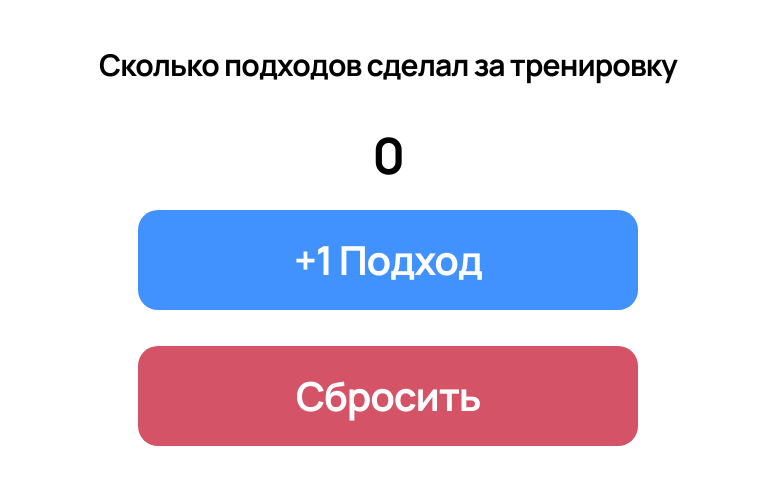
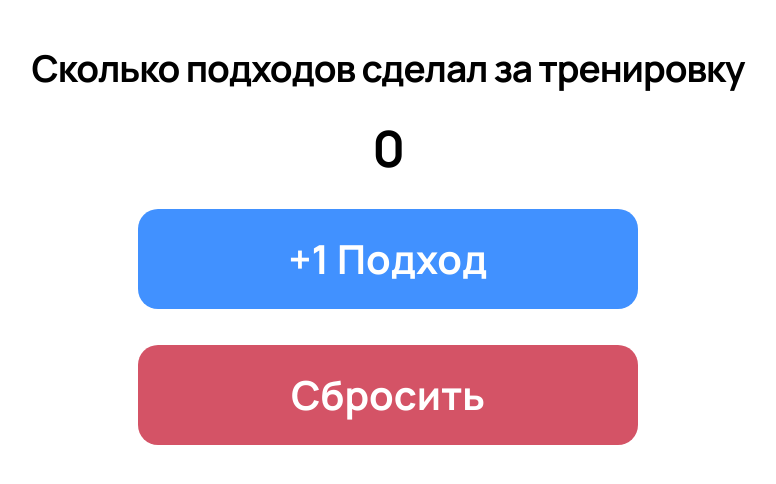
Before and after one commit to DmitryBulaev/counter-app, a plain HTML site: page index.html in a window 1280 px wide. Shown: the whole page, without its empty margins (252-1028 px from the left). Drawn offline with Linux system fonts and the light colour scheme.

Commit message:
refactoring index.css and index.html

```diff
--- a/index.css
+++ b/index.css
@@ -5,8 +5,6 @@ body {
 
 button {
   font-family: inherit;
-  font-weight: 700;
-  cursor: pointer;
 }
 
 .container {
@@ -16,25 +14,7 @@ button {
   width: 100%;
 }
 
-.title-wrapper {
-  margin-bottom: 50px;
-}
-
-.title {
-  font-size: 30px;
-  text-align: center;
-}
-
-.counter-wrapper {
-  margin-bottom: 30px;
-}
-
 .counter {
-  font-size: 50px;
-  text-align: center;
-}
-
-.button-wrapper {
   display: flex;
   flex-direction: column;
   justify-content: center;
@@ -42,29 +22,34 @@ button {
   gap: 36px;
 }
 
-.counter-addButton,
-.counter-resetButton {
+.counter__title {
+  font-size: 37px;
+  text-align: center;
+}
+
+.counter__value {
+  font-size: 50px;
+}
+
+.counter__addButton,
+.counter__resetButton {
   background-color: #4191ff;
   border-radius: 20px;
   height: 100px;
   width: 500px;
   border: none;
-}
-
-.counter-addButton:hover,
-.counter-resetButton:hover {
-  opacity: 0.6;
-}
-
-.counter-addButton_text,
-.counter-resetButton_text {
-  margin: 0 auto;
   font-size: 40px;
   line-height: 44px;
+  font-weight: 700;
   text-align: center;
   color: white;
 }
 
-.counter-resetButton {
+.counter__addButton:hover,
+.counter__resetButton:hover {
+  opacity: 0.6;
+}
+
+.counter__resetButton {
   background-color: #d45366;
 }
--- a/index.html
+++ b/index.html
@@ -14,19 +14,15 @@
   </head>
   <body>
     <div class="container">
-      <div class="title-wrapper">
-        <h1 class="title">Сколько подходов сделал за тренировку</h1>
-      </div>
-      <div class="counter-wrapper">
-        <p class="counter">0</p>
-      </div>
-      <div class="button-wrapper">
-        <button class="counter-addButton">
-          <p class="counter-addButton_text">+1 Подход</p>
-        </button>
-        <button class="counter-resetButton">
-          <p class="counter-resetButton_text">Сбросить</p>
-        </button>
+      <div class="counter">
+          <h1 class="counter__title">Сколько подходов сделал за тренировку</h1>
+          <div data-find="counterValue" class="counter__value">0</div>
+          <button id="addApproachButton" data-apprach="1" class="counter__addButton">
+            +1 Подход
+          </button>
+          <button id="resetButton" class="counter__resetButton">
+            Сбросить
+          </button>
       </div>
     </div>
     <script src="index.js"></script>
```
